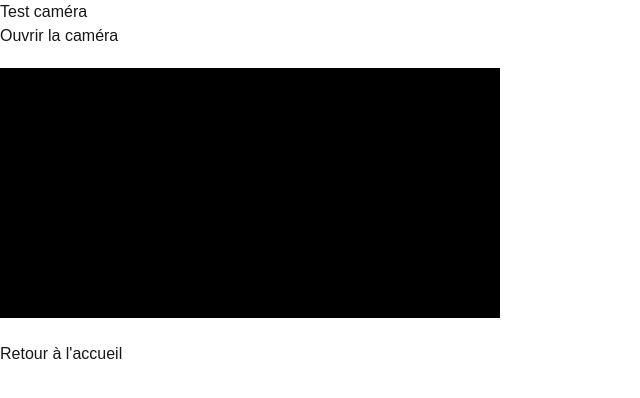
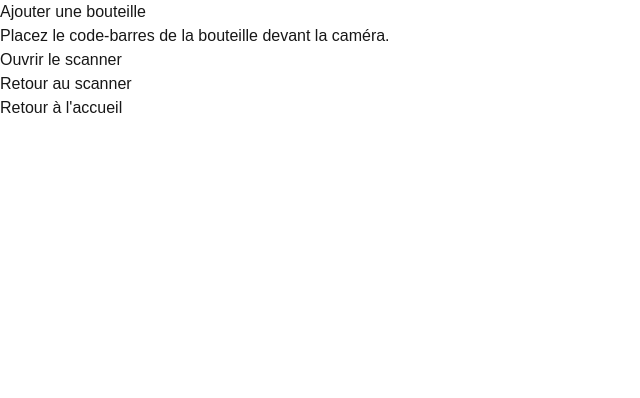
Before and after one commit to dq8195/la-cave-papa, a Next.js app: page /scanner/ajouter in a window 1280 px wide. Shown: the top 398 px of the page, without its empty margins (0-640 px from the left). Built offline with nearby package versions, Linux system fonts and the light colour scheme.

Commit message:
cam et code

```diff
--- a/app/scanner/ajouter/page.tsx
+++ b/app/scanner/ajouter/page.tsx
@@ -2,59 +2,82 @@
 
 import Link from "next/link";
 import { useRef, useState } from "react";
+import {
+  BrowserMultiFormatReader,
+  IScannerControls,
+} from "@zxing/browser";
 
 export default function AjouterPage() {
   const videoRef = useRef<HTMLVideoElement>(null);
+  const controlsRef = useRef<IScannerControls | null>(null);
 
+  const [codeBarres, setCodeBarres] = useState("");
   const [erreur, setErreur] = useState("");
-  const [cameraActive, setCameraActive] = useState(false);
+  const [scannerActif, setScannerActif] = useState(false);
 
-  async function ouvrirCamera() {
+  async function ouvrirScanner() {
     setErreur("");
+    setCodeBarres("");
+    setScannerActif(true);
 
     try {
-      const stream = await navigator.mediaDevices.getUserMedia({
+      const lecteur = new BrowserMultiFormatReader();
+
+      const controls = await lecteur.decodeFromConstraints(
+        {
           video: {
             facingMode: { ideal: "environment" },
           },
           audio: false,
-      });
+        },
+        videoRef.current!,
+        (result, error) => {
+          if (result) {
+            const code = result.getText();
 
-      if (videoRef.current) {
-        videoRef.current.srcObject = stream;
-        await videoRef.current.play();
-        setCameraActive(true);
+            setCodeBarres(code);
+
+            controlsRef.current?.stop();
+            controlsRef.current = null;
+
+            setScannerActif(false);
           }
+
+          if (error) {
+            // Les erreurs "aucun code trouvé dans cette image"
+            // sont normales pendant le scan continu.
+            console.log(error);
+          }
+        }
+      );
+
+      controlsRef.current = controls;
     } catch (error) {
       console.error(error);
-      setErreur("Impossible d'ouvrir la caméra.");
+      setErreur("Impossible de démarrer le scanner.");
+      setScannerActif(false);
     }
   }
 
-  function fermerCamera() {
-    const video = videoRef.current;
-
-    if (video?.srcObject) {
-      const stream = video.srcObject as MediaStream;
-
-      stream.getTracks().forEach((track) => {
-        track.stop();
-      });
-
-      video.srcObject = null;
-    }
-
-    setCameraActive(false);
+  function fermerScanner() {
+    controlsRef.current?.stop();
+    controlsRef.current = null;
+    setScannerActif(false);
   }
 
   return (
     <main>
-      <h1>Test caméra</h1>
+      <h1>Ajouter une bouteille</h1>
 
-      <button onClick={ouvrirCamera}>
-        Ouvrir la caméra
+      <p>Placez le code-barres de la bouteille devant la caméra.</p>
+
+      {!scannerActif && (
+        <button onClick={ouvrirScanner}>
+          Ouvrir le scanner
         </button>
+      )}
 
+      {scannerActif && (
         <div>
           <video
             ref={videoRef}
@@ -62,21 +85,40 @@ export default function AjouterPage() {
             muted
             playsInline
             style={{
+              display: "block",
               width: "100%",
               maxWidth: "500px",
+              minHeight: "300px",
               marginTop: "20px",
               backgroundColor: "black",
             }}
           />
+
+          <br />
+
+          <button onClick={fermerScanner}>
+            Fermer le scanner
+          </button>
         </div>
-
-      {cameraActive && (
-        <button onClick={fermerCamera}>
-          Fermer la caméra
-        </button>
       )}
 
-      {erreur && <p>{erreur}</p>}
+      {codeBarres && (
+        <div>
+          <h2>Code-barres détecté</h2>
+
+          <p>{codeBarres}</p>
+        </div>
+      )}
+
+      {erreur && (
+        <p>{erreur}</p>
+      )}
+
+      <br />
+
+      <Link href="/scanner">
+        Retour au scanner
+      </Link>
 
       <br />
 
```
Lines whose indentation alone changed are shown as unchanged.
